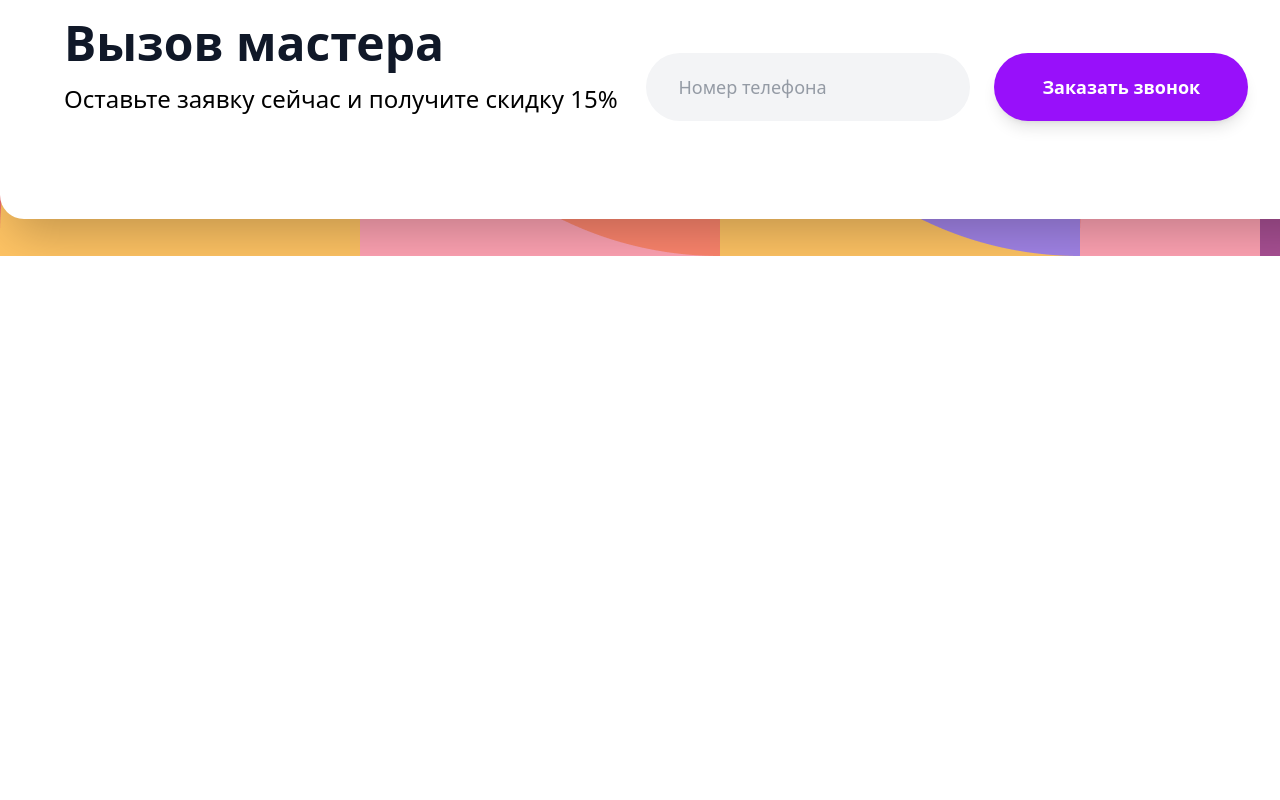
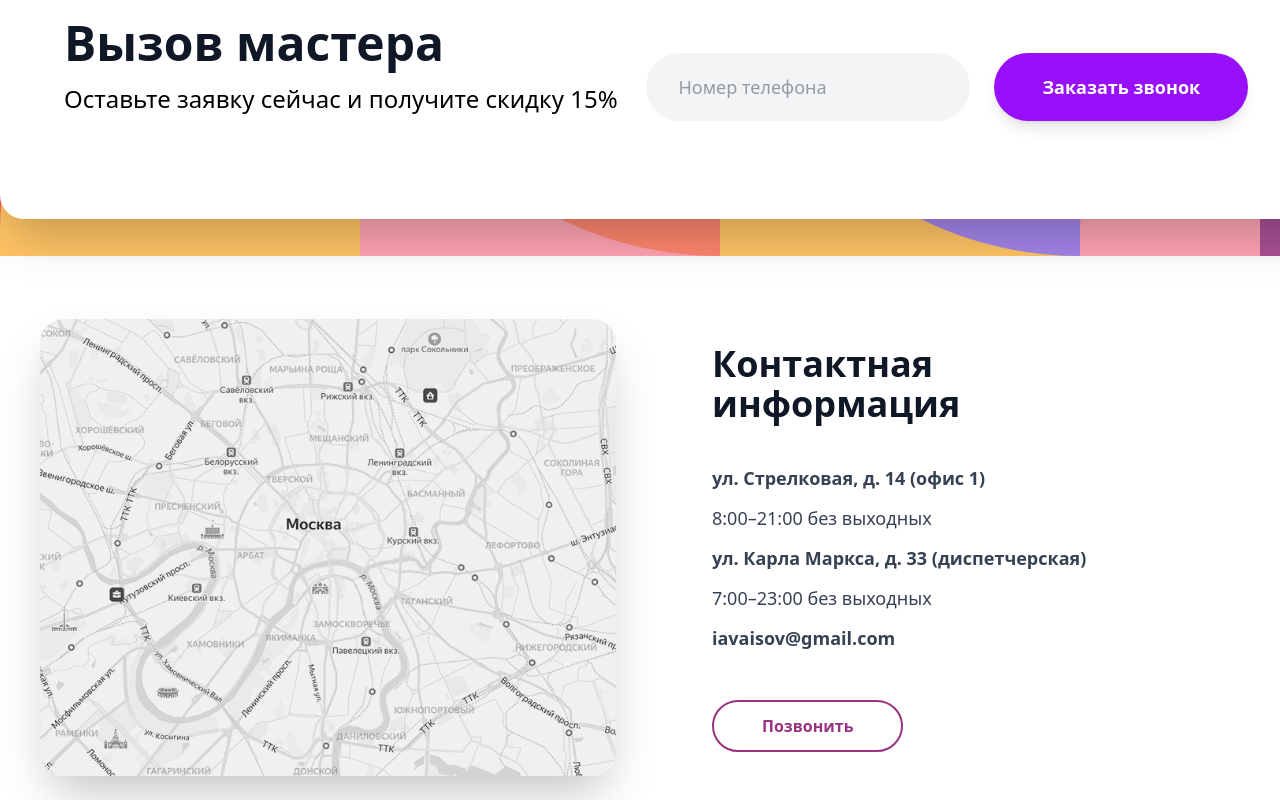
Before and after one commit to asoevafotima/PROECT15, a website: page src/index.html in a window 1280 px wide. Shown: the part 5628-6428 px from the top of the page. Before the commit the page ends 5884 px from the top, so only its background shows below. Drawn offline with nearby package versions, Linux system fonts and the light colour scheme; files that its build step writes are made by us from their sources.

Commit message:
Second commit branch3

```diff
--- a/src/index.html
+++ b/src/index.html
@@ -430,5 +430,40 @@
         </div>
     </section>
 
+    <div class="max-w-300 m-auto grid grid-cols-1 lg:grid-cols-2 gap-12 items-center mt-10">
+
+      <div class="rounded-3xl overflow-hidden shadow-2xl">
+        <img src="/Screenshot 2020-06-15 at 00.15 2.png" alt="Карта Москвы с отмеченными адресами" class="w-full h-full object-cover">
+
+      </div>
+
+      <div class=" p-10 lg:p-12">
+        <h2 class="text-4xl lg:text-4xl font-bold text-gray-900 mb-10">
+          Контактная<br>информация
+        </h2>
+
+        <div class="text-lg text-gray-700">
+          <div>
+            <p class="font-semibold ">ул. Стрелковая, д. 14 (офис 1)</p>
+            <p class="mt-3">8:00–21:00 без выходных</p>
+          </div>
+
+          <div>
+            <p class="font-semibold mt-3">ул. Карла Маркса, д. 33 (диспетчерская)</p>
+            <p class="mt-3">7:00–23:00 без выходных</p>
+          </div>
+
+          <div>
+            <p class="mt-3 font-semibold">iavaisov@gmail.com</p>
+          </div>
+        </div>
+
+        <button class="text-[#993280] mt-12 border-2 border-[#993280] px-12 py-3 rounded-full  font-bold">
+           Позвонить
+        </button>
+      </div>
+    </div>
+  </section>
+
 </body>
 </html>
```
Also changed, not shown: Screenshot 2020-06-15 at 00.15 2.png (added).
